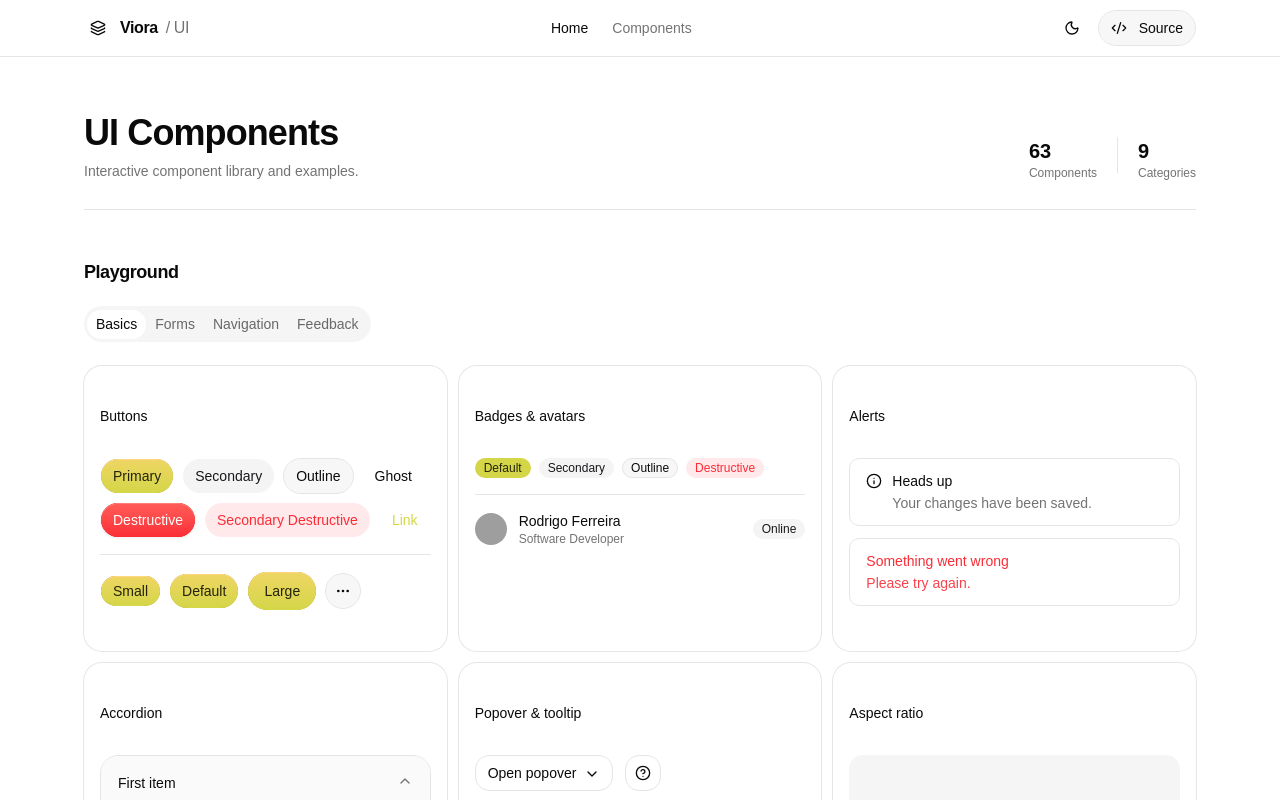
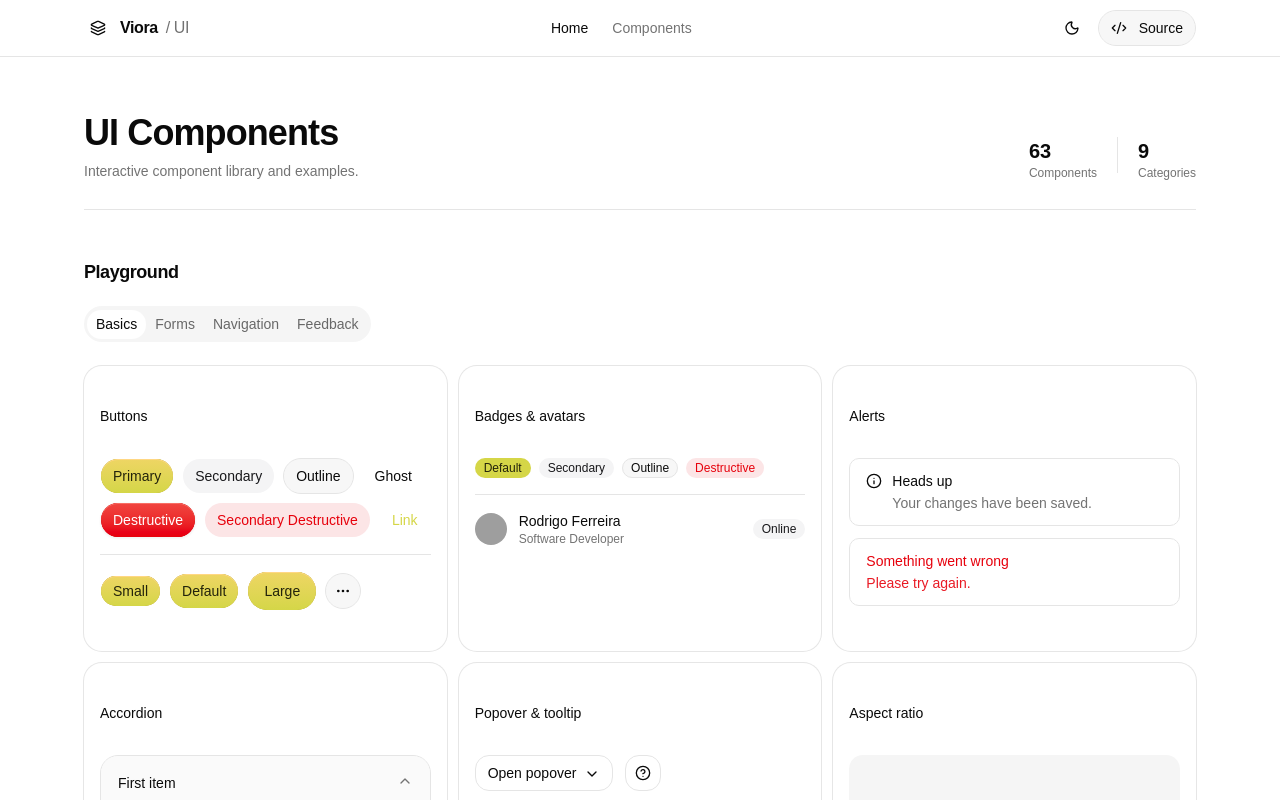
Before and after one commit to rodriaum/viora-template-preview, a React (Vite) app: page / in a window 1280 px wide. Shown: the top 800 px of the page. Built offline with nearby package versions, Linux system fonts and the light colour scheme; grey boxes are pictures that could not be loaded.

Commit message:
feat(theme): add destructive-strong color token

```diff
--- a/src/index.css
+++ b/src/index.css
@@ -25,6 +25,7 @@
     --color-input: var(--input);
     --color-border: var(--border);
     --color-destructive: var(--destructive);
+    --color-destructive-strong: var(--destructive-strong);
     --color-accent-foreground: var(--accent-foreground);
     --color-accent: var(--accent);
     --color-muted-foreground: var(--muted-foreground);
@@ -63,7 +64,8 @@
     --muted-foreground: oklch(0.556 0 0);
     --accent: oklch(0.97 0 0);
     --accent-foreground: oklch(0.205 0 0);
-    --destructive: oklch(0.637 0.237 25.331);
+    --destructive: oklch(0.577 0.245 27.325);
+    --destructive-strong: oklch(0.637 0.237 25.331);
     --border: oklch(0.922 0 0);
     --input: oklch(0.922 0 0);
     --ring: oklch(0.708 0 0);
@@ -98,7 +100,8 @@
     --muted-foreground: oklch(0.708 0 0);
     --accent: oklch(0.269 0 0);
     --accent-foreground: oklch(0.985 0 0);
-    --destructive: oklch(0.577 0.245 27.325);
+    --destructive: oklch(0.704 0.191 22.216);
+    --destructive-strong: oklch(0.577 0.245 27.325);
     --border: oklch(1 0 0 / 10%);
     --input: oklch(1 0 0 / 15%);
     --ring: oklch(0.556 0 0);
```
